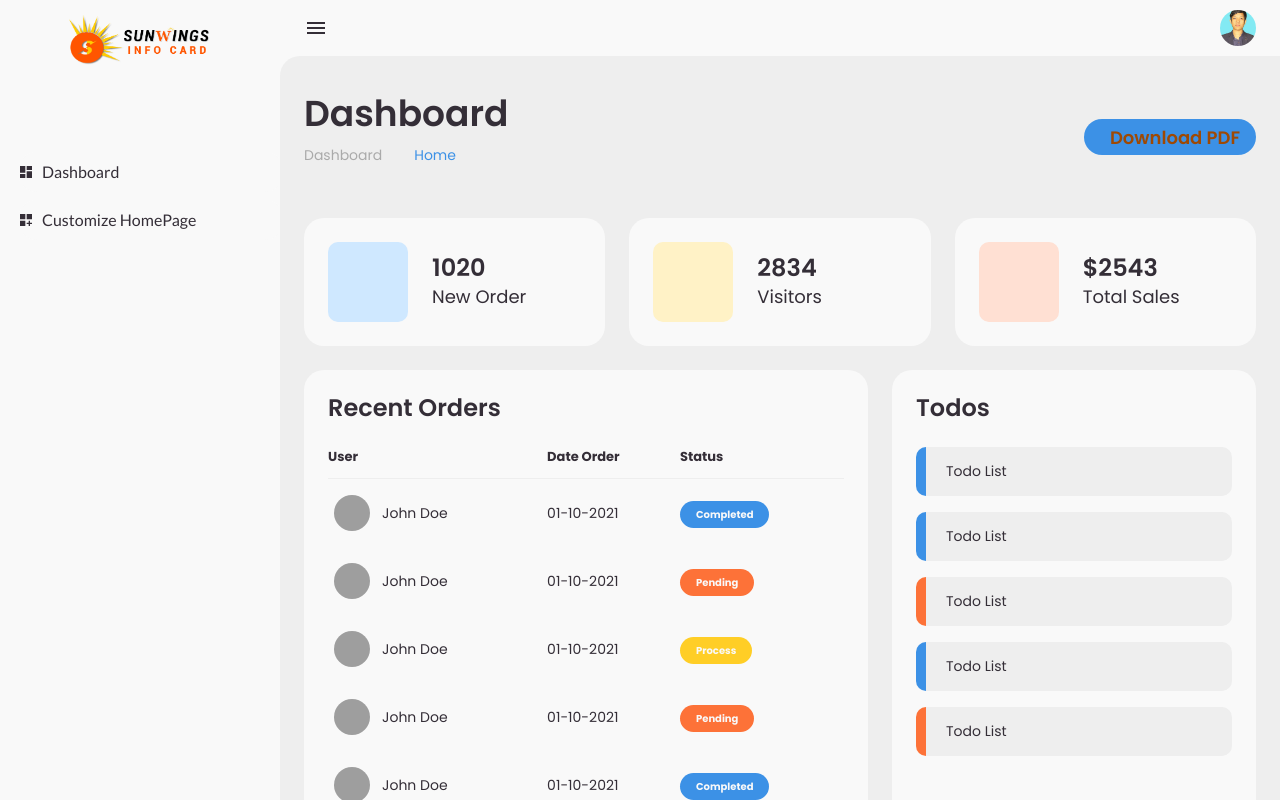
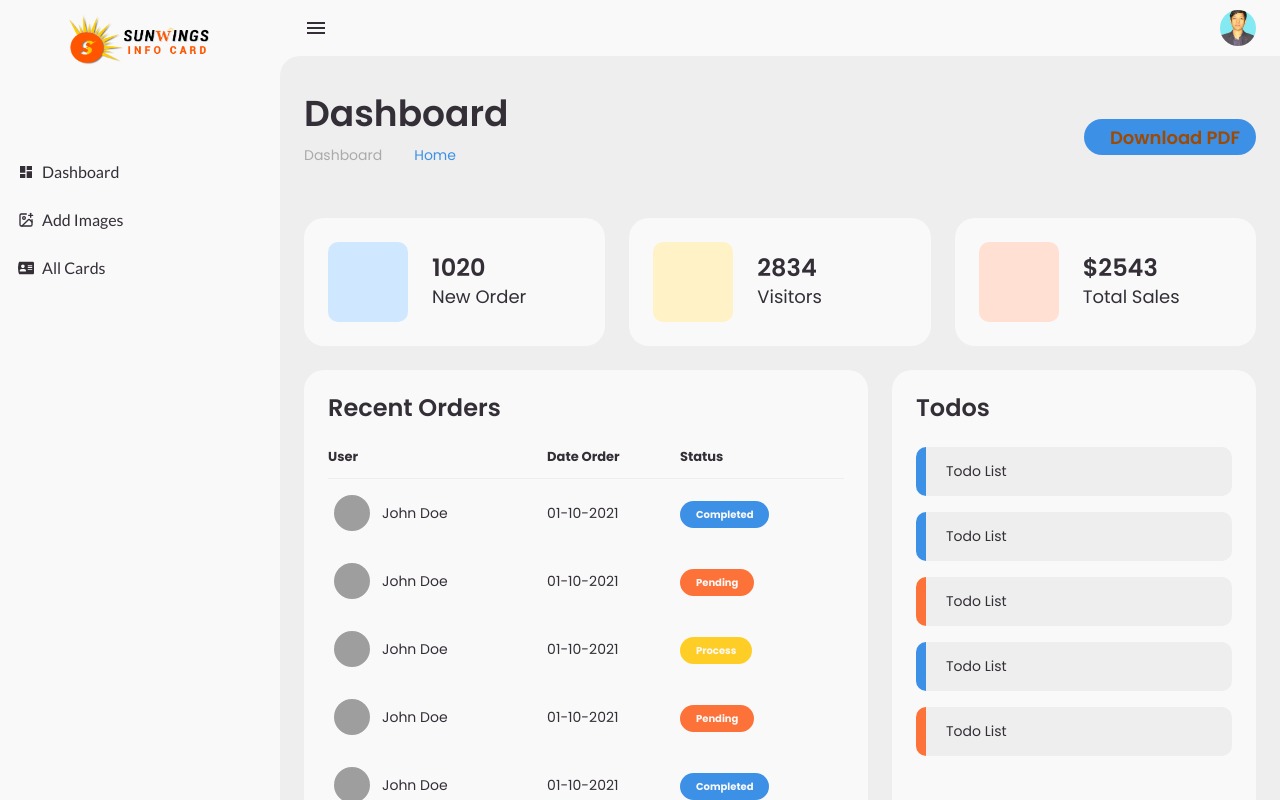
Before and after one commit to mshipan/sunwings-smart-business-card, a React (Vite) app: page /dashboard in a window 1280 px wide. Both pictures are taken after a click on the icon 26 px from the left and 28 px from the top of the page. Built offline with nearby package versions, Linux system fonts and the light colour scheme; no server answers; grey boxes are pictures that could not be loaded.

Commit message:
create allCards page on Dashboard and Card component and a Modal

```diff
--- /dev/null
+++ b/src/components/dashboard/allCards/Card.jsx
@@ -0,0 +1,32 @@
+import sCard from "../../../assets/images/demo-card/normal/1.jpeg";
+import { BiSolidEdit } from "react-icons/bi";
+import { MdDeleteForever } from "react-icons/md";
+
+const Card = () => {
+  return (
+    <div className="bg-white">
+      <div className="p-3">
+        <div>
+          <img src={sCard} alt="Card Image" />
+        </div>
+        <div>
+          <h3 className="text-xl font-semibold text-[#ff7201] mt-3">
+            প্রিমিয়াম স্মার্ট বিজনেস কার্ড
+          </h3>
+          <del className="text-[#9e3434]">১৯৯৯ টাকা</del>
+          <p className="text-black text-xl">৯৯৯ টাকা</p>
+        </div>
+        <div className="flex justify-end gap-3 mt-2">
+          <button className="flex items-center gap-1 text-lg bg-red-600 text-white hover:text-black hover:bg-red-500 px-3 py-1">
+            <MdDeleteForever /> <span>Delete</span>
+          </button>
+          <button className="flex items-center gap-1 text-lg text-white bg-[#ff7201] hover:bg-[#c25903] px-3 py-1">
+            <BiSolidEdit /> <span>Edit</span>
+          </button>
+        </div>
+      </div>
+    </div>
+  );
+};
+
+export default Card;
--- /dev/null
+++ b/src/components/modals/CardModal.jsx
@@ -0,0 +1,23 @@
+const CardModal = ({ isModalOpen, closeModal }) => {
+  return (
+    <dialog
+      open={isModalOpen}
+      className="modal modal-middle sm:modal-middle z-10"
+    >
+      <div className="modal-box bg-white">
+        <form method="dialog">
+          <button
+            onClick={closeModal}
+            className="btn btn-sm btn-circle btn-ghost absolute right-2 top-2"
+          >
+            ✕
+          </button>
+        </form>
+        {/* Modal Content */}
+        <div></div>
+      </div>
+    </dialog>
+  );
+};
+
+export default CardModal;
--- a/src/layouts/DashboardLayout.jsx
+++ b/src/layouts/DashboardLayout.jsx
@@ -1,6 +1,8 @@
 import logo from "../assets/images/info_card_logo.png";
 import { Link, NavLink, Outlet, useNavigate } from "react-router-dom";
-import { MdDashboard, MdDashboardCustomize, MdMenu } from "react-icons/md";
+import { MdDashboard, MdMenu } from "react-icons/md";
+import { FaAddressCard } from "react-icons/fa";
+import { LuImagePlus } from "react-icons/lu";
 import "./DashboardLayout.css";
 import { useState } from "react";
 import vismo from "../assets/images/vismo.jpg";
@@ -24,12 +26,24 @@ const DashboardLayout = () => {
       </li>
       <li>
         <NavLink
-          to="customize-home"
+          to="add-images"
           className={({ isActive }) => isActive && "topNavActive"}
         >
           <div className="flex items-center gap-2">
-            <MdDashboardCustomize />
-            <span>Customize HomePage</span>
+            <LuImagePlus />
+            <span>Add Images</span>
+          </div>
+        </NavLink>
+      </li>
+
+      <li>
+        <NavLink
+          to="all-cards"
+          className={({ isActive }) => isActive && "topNavActive"}
+        >
+          <div className="flex items-center gap-2">
+            <FaAddressCard />
+            <span>All Cards</span>
           </div>
         </NavLink>
       </li>
--- /dev/null
+++ b/src/pages/dashboard/allCards/AllCards.jsx
@@ -0,0 +1,33 @@
+import { useState } from "react";
+import Card from "../../../components/dashboard/allCards/Card";
+import CardModal from "../../../components/modals/CardModal";
+
+const AllCards = () => {
+  const [isModalOpen, setIsModalOpen] = useState(false);
+  const openModal = () => {
+    setIsModalOpen(true);
+  };
+
+  const closeModal = () => {
+    setIsModalOpen(false);
+  };
+  return (
+    <div>
+      <h1 className="text_db_36 mb-3">All Cards Info</h1>
+      <button onClick={openModal} className="U_btn">
+        Add a Card
+      </button>
+
+      <div className="mt-4 grid grid-cols-1 md:grid-cols-3 gap-3">
+        <Card />
+        <Card />
+        <Card />
+        <Card />
+        <Card />
+      </div>
+      <CardModal isModalOpen={isModalOpen} closeModal={closeModal} />
+    </div>
+  );
+};
+
+export default AllCards;
--- a/src/pages/dashboard/customizeHome/CustomizeHome.jsx
+++ b/src/pages/dashboard/customizeHome/CustomizeHome.jsx
@@ -8,7 +8,7 @@ import PremiumCardSection from "../../../components/dashboard/customizeHome/Prem
 const CustomizeHome = () => {
   return (
     <div>
-      <h1 className="text_db_36">Customize home</h1>
+      <h1 className="text_db_36">Customize Images</h1>
       {/* Logo Section */}
       <LogoSection />
 
```
Also changed, not shown: src/routes/Router.jsx (+6 -1 lines).
